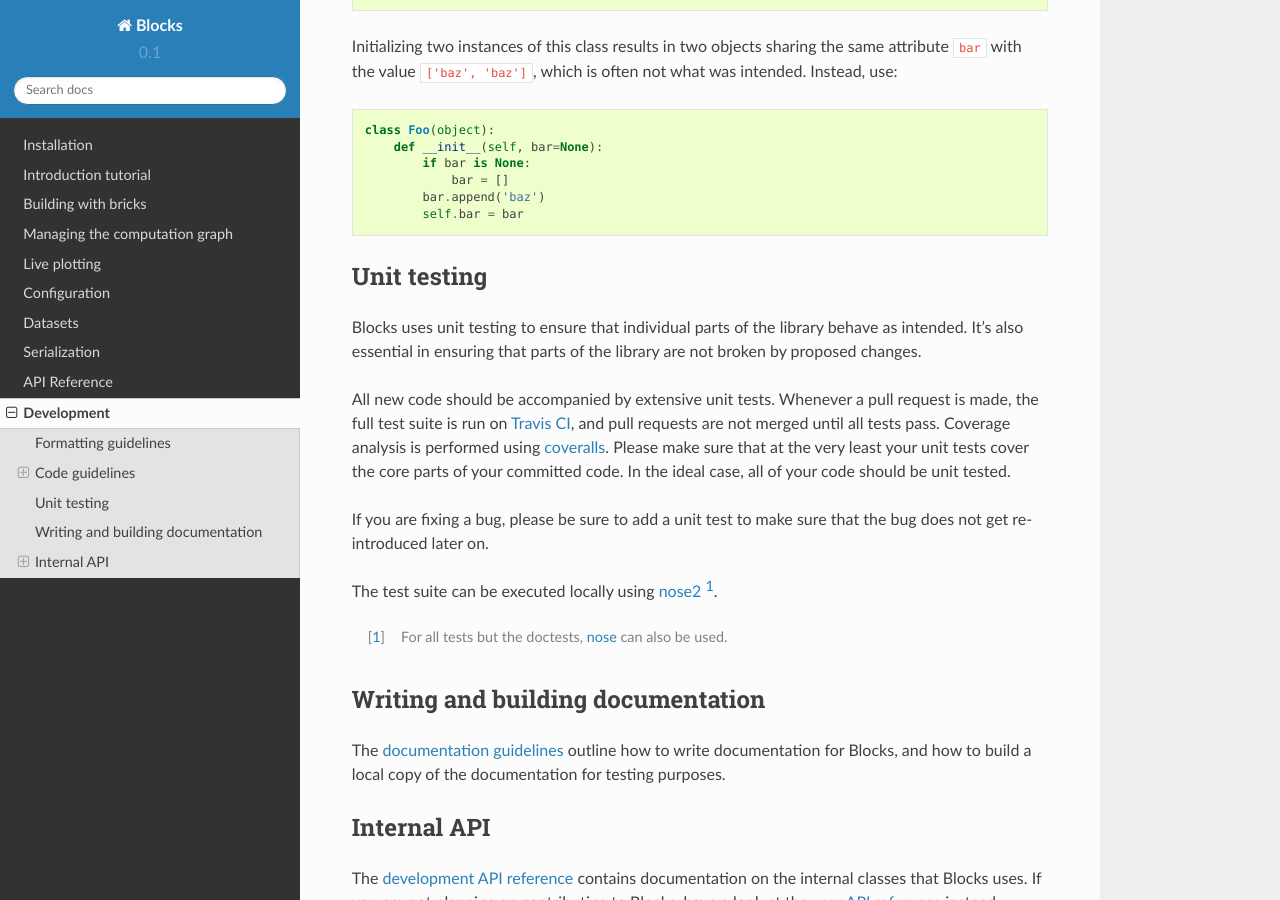
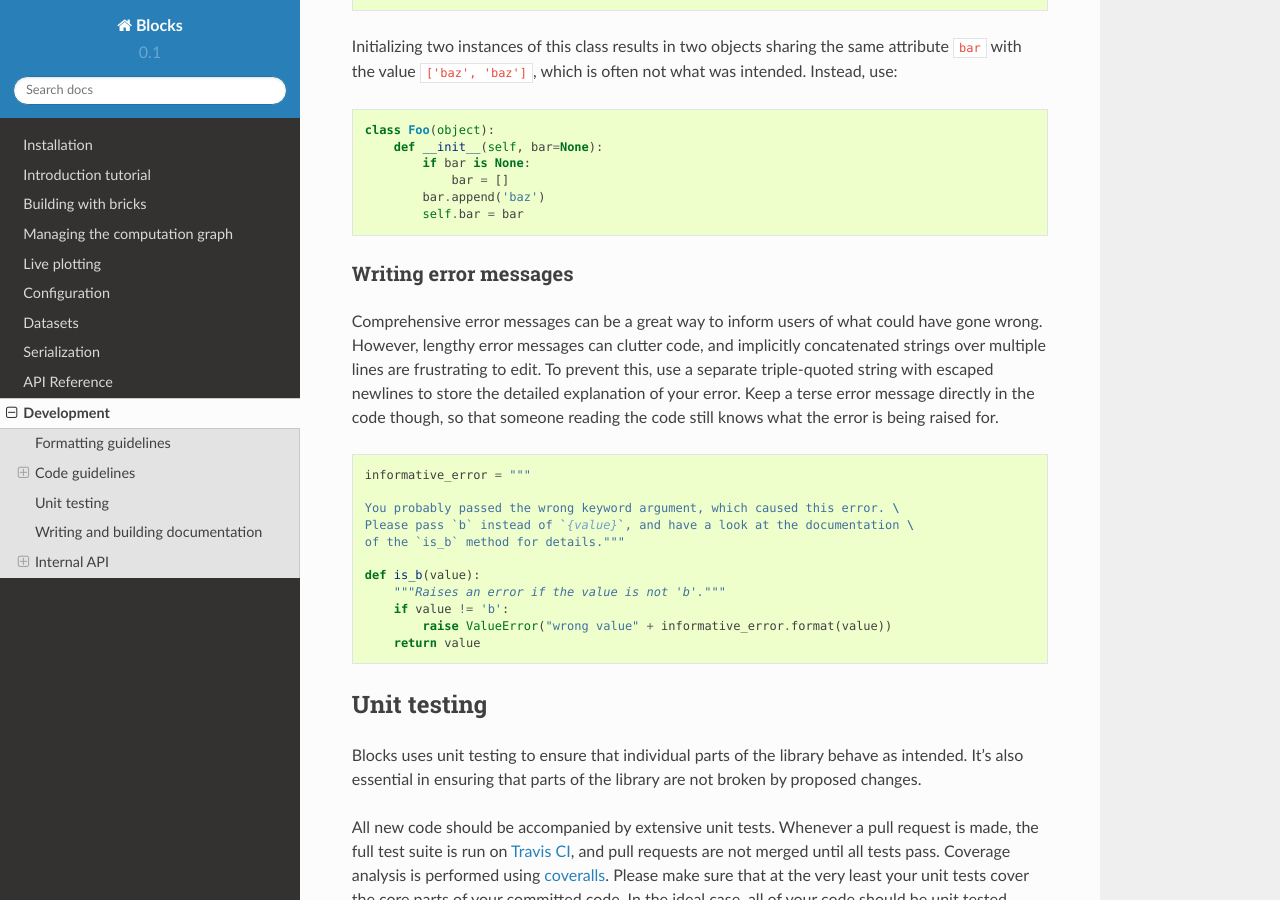
Before and after one commit to mila-iqia/blocks, a Sphinx documentation site: the page built from docs/development/index.rst, in a window 1280 px wide and 900 px high, scrolled down 3003 px. Built offline with Sphinx 7.4.7 and the Read the Docs theme 2.0.0, drawn with Linux system fonts in a browser that asks for light colours.

Commit message:
Add documentation on error messages

```diff
--- a/docs/development/index.rst
+++ b/docs/development/index.rst
@@ -181,6 +181,29 @@ intended. Instead, use:
            bar.append('baz')
            self.bar = bar
 
+Writing error messages
+~~~~~~~~~~~~~~~~~~~~~~
+Comprehensive error messages can be a great way to inform users of what could
+have gone wrong. However, lengthy error messages can clutter code, and
+implicitly concatenated strings over multiple lines are frustrating to edit. To
+prevent this, use a separate triple-quoted string with escaped newlines to
+store the detailed explanation of your error. Keep a terse error message
+directly in the code though, so that someone reading the code still knows what
+the error is being raised for.
+
+.. code-block:: python
+
+   informative_error = """
+
+   You probably passed the wrong keyword argument, which caused this error. \
+   Please pass `b` instead of `{value}`, and have a look at the documentation \
+   of the `is_b` method for details."""
+
+   def is_b(value):
+       """Raises an error if the value is not 'b'."""
+       if value != 'b':
+           raise ValueError("wrong value" + informative_error.format(value))
+       return value
 
 Unit testing
 ------------
```
